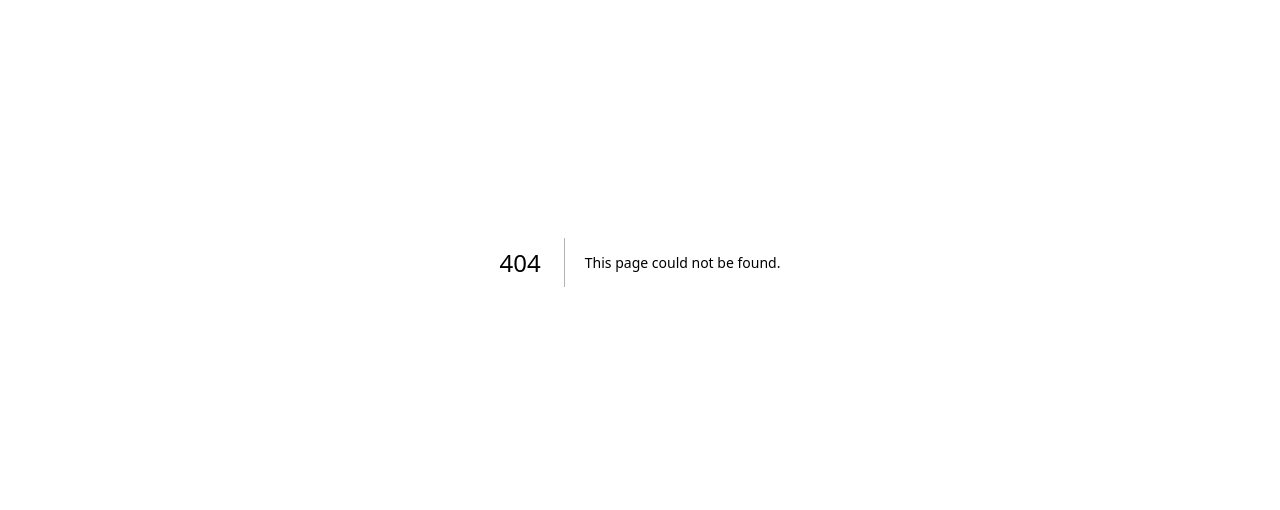
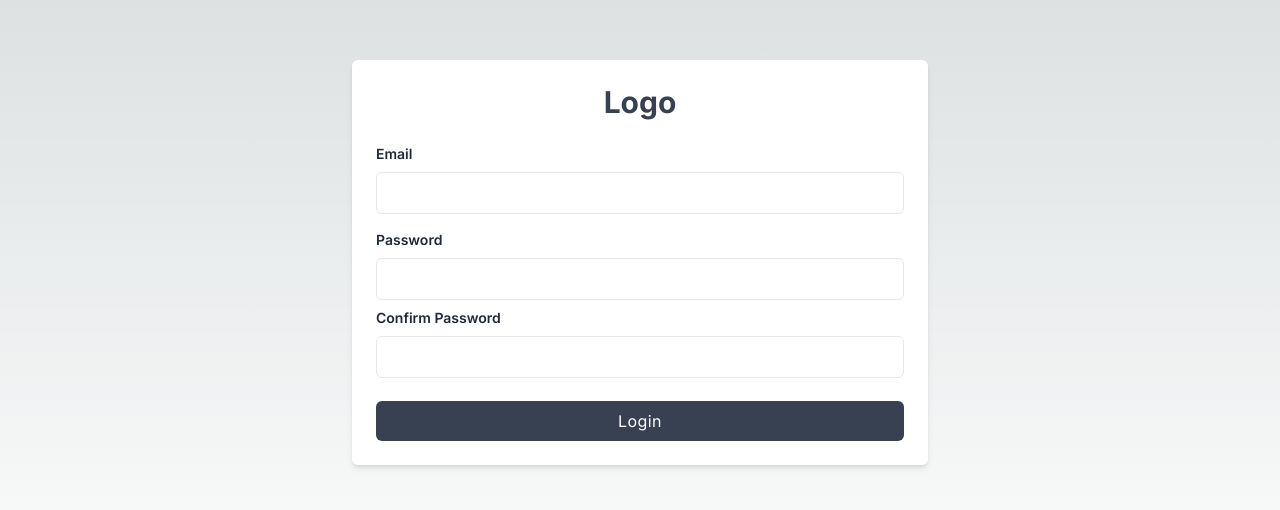
Before and after one commit to projetosdoelias/gg-next, a Next.js app: page /signup in a window 1280 px wide. Before the commit this address had no page. Shown: the part 138-648 px from the top of the page. Built offline with nearby package versions, Linux system fonts and the light colour scheme.

Commit message:
add tela cadastro

```diff
--- /dev/null
+++ b/src/app/actions.ts
@@ -0,0 +1,12 @@
+'use server'
+
+//@todo continua e ver questao do tratamento erro
+// tentar tratar no front tb, talvez tratando os eventos para liberar o botão
+export async function createUser(formData: FormData) {
+  console.log(formData)
+  var object: any = {};
+  formData.forEach((value, key) => object[key] = value);
+  var json = JSON.stringify(object);
+  console.log(json);
+
+}
--- /dev/null
+++ b/src/app/signup/page.tsx
@@ -0,0 +1,60 @@
+'use client'
+import { createUser } from '../actions'
+
+export default function Signup() {
+
+  return (
+    <div  className="relative flex flex-col items-center justify-center min-h-screen overflow-hidden">
+      <div className="w-full p-6 bg-white rounded-md shadow-md lg:max-w-xl">
+        <h1 className="text-3xl font-bold text-center text-gray-700">Logo</h1>
+        <form action={createUser} className="mt-6">
+          <div className="mb-4">
+            <label
+              htmlFor="email"
+              className="block text-sm font-semibold text-gray-800"
+            >
+              Email
+            </label>
+            <input
+              type="email"
+              name="email"
+              className="block w-full px-4 py-2 mt-2 text-gray-700 bg-white border rounded-md focus:border-gray-400 focus:ring-gray-300 focus:outline-none focus:ring focus:ring-opacity-40"
+            />
+          </div>
+          <div className="mb-2">
+            <label
+              htmlFor="password"
+              className="block text-sm font-semibold text-gray-800"
+            >
+              Password
+            </label>
+            <input
+              name='password'
+              type="password"
+              className="block w-full px-4 py-2 mt-2 text-gray-700 bg-white border rounded-md focus:border-gray-400 focus:ring-gray-300 focus:outline-none focus:ring focus:ring-opacity-40"
+            />
+          </div>
+
+          <div className="mb-2">
+            <label
+              htmlFor="password_confirm"
+              className="block text-sm font-semibold text-gray-800"
+            >
+              Confirm Password
+            </label>
+            <input
+              name='password_confirm'
+              type="password"
+              className="block w-full px-4 py-2 mt-2 text-gray-700 bg-white border rounded-md focus:border-gray-400 focus:ring-gray-300 focus:outline-none focus:ring focus:ring-opacity-40"
+            />
+          </div>
+          <div className="mt-2 pt-[15px]">
+            <button className="w-full px-4 py-2 tracking-wide text-white transition-colors duration-200 transform bg-gray-700 rounded-md hover:bg-gray-600 focus:outline-none focus:bg-gray-600">
+              Login
+            </button>
+          </div>
+        </form>
+      </div>
+    </div>
+  )
+}
```
Also changed, not shown: 1 other file (tests, documents, lock files or other folders).
